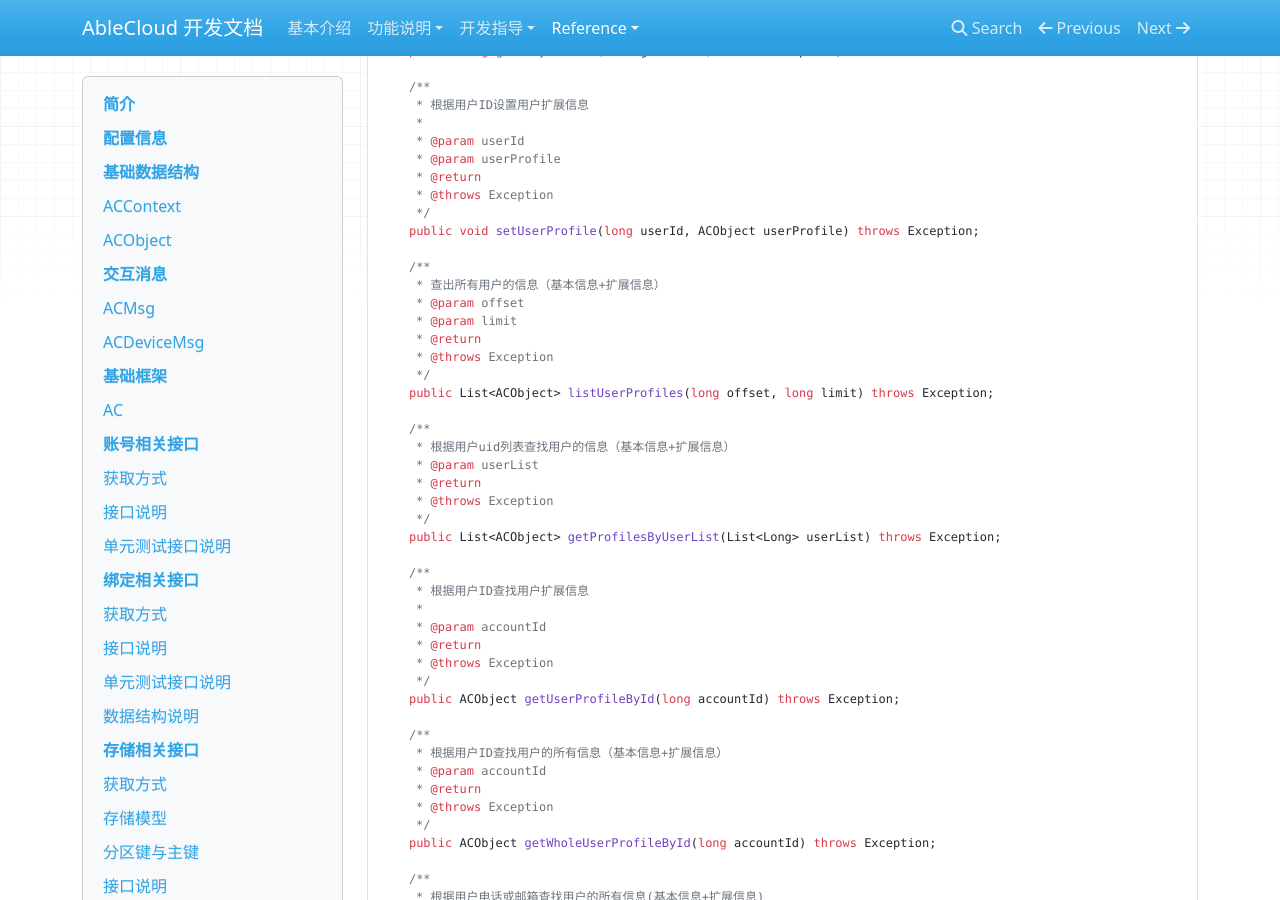
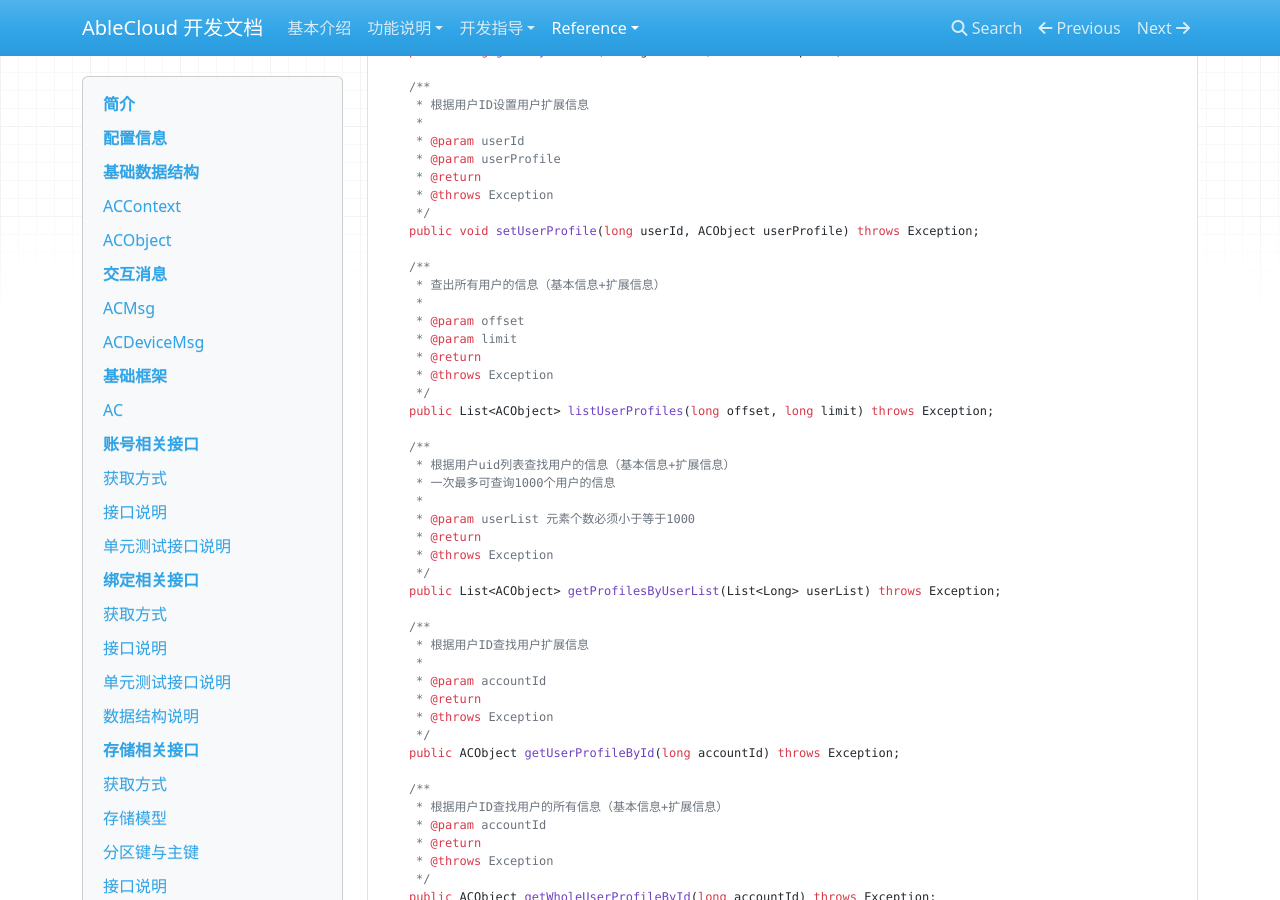
Before and after one commit to JessonW/rd_docs, an MkDocs documentation site: the page built from docs/reference/java.md, in a window 1280 px wide and 900 px high, scrolled down 14142 px. Built offline with MkDocs 1.6.1, drawn with Linux system fonts in a browser that asks for light colours; nearby versions of some CDN libraries; old or Windows-style settings are respelled for this version of MkDocs.

Commit message:
modify java sdk doc

```diff
--- a/docs/reference/java.md
+++ b/docs/reference/java.md
@@ -740,6 +740,7 @@ public interface ACAccountMgr {
 
     /**
      * 查出所有用户的信息（基本信息+扩展信息）
+     *
      * @param offset
      * @param limit
      * @return
@@ -749,7 +750,9 @@ public interface ACAccountMgr {
 
     /**
      * 根据用户uid列表查找用户的信息（基本信息+扩展信息）
-     * @param userList
+     * 一次最多可查询1000个用户的信息
+     *
+     * @param userList 元素个数必须小于等于1000
      * @return
      * @throws Exception
      */
```
